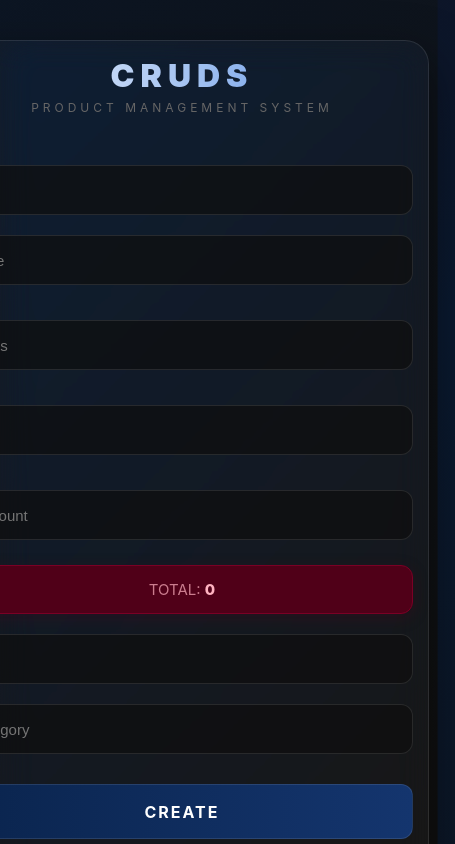
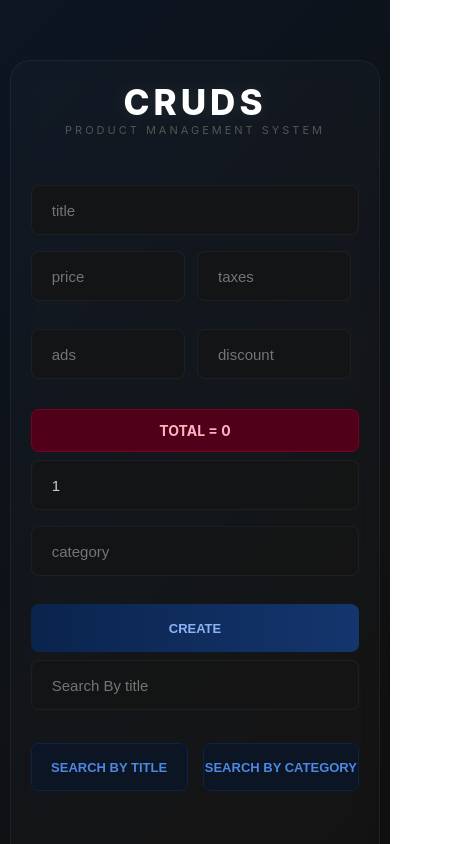
Before and after one commit to MahetabHafez/full-stack-cruds, a React (Create React App) app in the folder client/: page / in a window 390 px wide. Shown: the top 844 px of the page, 455 px wide, since content can reach past the window. Built offline with nearby package versions, Linux system fonts and the light colour scheme; no server answers.

Commit message:
Final UI and Count fix

```diff
--- a/client/src/App.css
+++ b/client/src/App.css
@@ -1,4 +1,3 @@
-/* 1. Global Reset & Body Styling */
 * {
     margin: 0;
     padding: 0;
@@ -9,12 +8,10 @@ body {
     background: linear-gradient(-45deg, #050505, #101010, #0a192f, #1a0005);
     background-size: 400% 400%;
     animation: mirrorMove 15s ease infinite;
-    color: #e0e0e0;
-    font-family: 'Inter', 'Segoe UI', Tahoma, Geneva, Verdana, sans-serif;
+    color: #a0a0a0;
+    font-family: 'Inter', sans-serif;
     min-height: 100vh;
     padding: 40px 0;
-    display: flex;
-    justify-content: center;
 }
 
 @keyframes mirrorMove {
@@ -23,226 +20,155 @@ body {
     100% { background-position: 0% 50%; }
 }
 
-/* 2. Container Styling (Glassmorphism) */
 .cruds {
     width: 95%;
-    max-width: 1100px;
-    backdrop-filter: blur(16px) saturate(180%);
-    background: rgba(255, 255, 255, 0.03);
-    padding: 30px;
-    border-radius: 24px;
-    border: 1px solid rgba(255, 255, 255, 0.1);
-    box-shadow: 0 20px 50px rgba(0, 0, 0, 0.5);
+    max-width: 1200px;
+    margin: 20px auto;
+    backdrop-filter: blur(10px);
+    background: rgba(255, 255, 255, 0.02);
+    padding: 20px;
+    border-radius: 20px;
+    border: 1px solid rgba(255, 255, 255, 0.05);
+    overflow-x: auto;
 }
 
-/* 3. Header Styling */
+.cruds::-webkit-scrollbar { height: 6px; }
+.cruds::-webkit-scrollbar-thumb { background: rgba(255, 255, 255, 0.1); border-radius: 10px; }
+
 .head h2 {
-    font-size: 45px;
+    font-size: 50px;
     color: #fff;
     text-align: center;
-    letter-spacing: 6px;
-    font-weight: 900;
-    text-transform: uppercase;
-    margin-bottom: 5px;
-    background: linear-gradient(to right, #fff, #4d88e3);
-    -webkit-background-clip: text;
-    -webkit-text-fill-color: transparent;
+    letter-spacing: 4px;
+    font-weight: 800;
+    text-shadow: 0 0 20px rgba(255, 255, 255, 0.1);
 }
 
 .head p {
     text-align: center;
-    color: #666;
+    color: #555;
     margin-bottom: 40px;
-    font-size: 12px;
+    font-size: 11px;
     text-transform: uppercase;
-    letter-spacing: 4px;
+    letter-spacing: 3px;
 }
 
-/* 4. Inputs Styling */
 input {
     width: 100%;
     height: 50px;
     outline: none;
-    border: 1px solid rgba(255, 255, 255, 0.1);
-    background: rgba(15, 15, 15, 0.7);
-    color: #fff;
-    margin: 10px 0;
-    border-radius: 12px;
+    border: 1px solid rgba(255, 255, 255, 0.05);
+    background: rgba(20, 20, 20, 0.8);
+    color: #ccc;
+    margin: 8px 0;
+    border-radius: 8px;
     padding: 0 20px;
     font-size: 15px;
-    transition: all 0.3s cubic-bezier(0.4, 0, 0.2, 1);
+    transition: 0.3s ease;
 }
 
 input:focus {
     border-color: #4d88e3;
-    background: rgba(25, 25, 25, 1);
-    transform: translateY(-3px);
-    box-shadow: 0 10px 20px rgba(0, 0, 0, 0.3);
+    background: rgba(30, 30, 30, 0.9);
+    transform: translateY(-2px);
+    box-shadow: 0 5px 15px rgba(0, 0, 0, 0.4);
 }
 
-.price {
-    display: flex;
-    gap: 15px;
-    align-items: center;
-    margin-bottom: 10px;
-}
+.price { display: flex; gap: 12px; align-items: center; }
 
-/* 5. Total Badge */
 #total {
     background: #500018;
     color: #ffb3c1;
-    padding: 14px 25px;
-    border-radius: 12px;
-    min-width: 140px;
+    padding: 12px 20px;
+    border-radius: 8px;
+    min-width: 120px;
     text-align: center;
-    font-weight: 800;
+    font-weight: 700;
     border: 1px solid #7a0025;
-    font-size: 15px;
-    box-shadow: 0 4px 15px rgba(80, 0, 24, 0.3);
-}
-
-#total::before { content: 'TOTAL: '; font-weight: 400; opacity: 0.7; }
-
-/* 6. Buttons Styling */
-button {
-    cursor: pointer;
-    border: none;
-    font-family: inherit;
-    transition: 0.4s cubic-bezier(0.4, 0, 0.2, 1);
-}
-
-/* Main Submit Button (Create/Update) */
-#submit {
-    width: 100%;
-    height: 55px;
-    background: linear-gradient(90deg, #0a244d, #14356e);
-    color: #fff;
-    border-radius: 12px;
-    font-size: 16px;
-    font-weight: 700;
-    text-transform: uppercase;
-    margin-top: 20px;
-    letter-spacing: 2px;
-    border: 1px solid rgba(255, 255, 255, 0.1);
-}
-
-#submit:hover {
-    filter: brightness(1.3);
-    transform: scale(1.02);
-    box-shadow: 0 10px 25px rgba(20, 53, 110, 0.4);
-}
-
-/* Search Buttons */
-.btnSearch { display: flex; gap: 15px; margin: 30px 0; }
-.btnSearch button {
-    background: rgba(7, 22, 46, 0.4);
-    border: 1px solid #0d2347;
-    color: #4d88e3;
-    flex: 1;
-    height: 45px;
-    border-radius: 10px;
-    font-weight: 600;
-}
-
-.btnSearch button:hover {
-    background: #0d2347;
-    color: #fff;
-    transform: translateY(-2px);
-}
-
-/* 7. Delete All Button - Red & Bold */
-.delete-all-btn {
-    width: 100%;
-    height: 50px;
-    background: rgba(80, 0, 24, 0.8) !important;
-    color: #ffb3c1 !important;
-    border: 1px solid #7a0025 !important;
-    border-radius: 15px;
-    font-weight: 900;
-    margin: 25px 0;
-    text-transform: uppercase;
     font-size: 14px;
 }
 
-.delete-all-btn:hover {
-    background: #7a0025 !important;
-    transform: scale(1.01);
-    box-shadow: 0 0 20px rgba(122, 0, 37, 0.4);
+#total::before { content: 'TOTAL = '; }
+
+button {
+    width: 100%;
+    height: 48px;
+    border: none;
+    cursor: pointer;
+    border-radius: 8px;
+    font-weight: 700;
+    text-transform: uppercase;
+    transition: 0.4s;
+    font-size: 13px;
 }
-
-/* 8. Table Styling */
-table {
+.outputs > button {
     width: 100%;
-    margin-top: 40px;
-    border-collapse: separate;
-    border-spacing: 0 12px;
-}
-
-table th {
-    text-align: center;
-    padding: 15px;
-    color: #555;
-    font-size: 12px;
-    text-transform: uppercase;
-    letter-spacing: 2px;
-}
-
-table td {
-    padding: 20px;
-    background: rgba(255, 255, 255, 0.02);
-    color: #aaa;
-    text-align: center;
-    border-top: 1px solid rgba(255, 255, 255, 0.05);
-    border-bottom: 1px solid rgba(255, 255, 255, 0.05);
+    height: 40px;
+    border-radius: 8px;
+    border: none;
+    cursor: pointer;
+    font-weight: bold;
     transition: 0.3s;
 }
 
-table tr td:first-child { border-radius: 15px 0 0 15px; border-left: 1px solid rgba(255, 255, 255, 0.05); }
-table tr td:last-child { border-radius: 0 15px 15px 0; border-right: 1px solid rgba(255, 255, 255, 0.05); }
-
-table tr:hover td {
-    background: rgba(255, 255, 255, 0.06);
-    color: #fff;
-    transform: scale(1.005);
+.outputs > button:hover {
+    filter: brightness(1.2);
+    transform: scale(1.01);
 }
 
-/* 9. Action Buttons Inside Table */
-.update-btn {
-    background: rgba(18, 38, 18, 0.6) !important;
-    color: #63d663 !important;
-    width: 85px;
-    height: 34px;
-    border: 1px solid #1e4d1e !important;
-    border-radius: 8px;
-    font-size: 11px;
+#submit {
+    background: linear-gradient(90deg, #0a244d, #14356e);
+    color: #8cb4f5;
+    margin-top: 20px;
 }
 
-.update-btn:hover {
-    background: #1e4d1e !important;
-    color: #fff !important;
-    box-shadow: 0 0 15px rgba(30, 77, 30, 0.5);
+#submit:hover { filter: brightness(1.2); transform: scale(1.01); }
+
+.btnSearch { display: flex; gap: 15px; margin: 25px 0; }
+.btnSearch button { background: rgba(7, 22, 46, 0.6); border: 1px solid #0d2347; color: #4d88e3; }
+.btnSearch button:hover { background: #0d2347; color: #fff; }
+
+#deleteAll button {
+    background: #500018 !important;
+    color: #ffb3c1 !important;
+    border: 1px solid #7a0025 !important;
+    margin: 20px 0;
 }
 
-.delete-btn {
-    background: rgba(43, 17, 17, 0.6) !important;
-    color: #e65c5c !important;
-    width: 85px;
-    height: 34px;
-    border: 1px solid #501b1b !important;
-    border-radius: 8px;
-    font-size: 11px;
+#deleteAll button:hover { background: #7a0025 !important; }
+
+table { width: 100%; margin-top: 50px; border-collapse: separate; border-spacing: 0 15px; min-width: 800px; }
+table th { text-align: center; padding: 10px 20px; color: #444; font-size: 11px; text-transform: uppercase; }
+table td {
+    padding: 15px 20px;
+    background: rgba(18, 18, 18, 0.7);
+    color: #888;
+    text-align: center;
+    vertical-align: middle;
 }
 
-.delete-btn:hover {
-    background: #501b1b !important;
-    color: #fff !important;
-    box-shadow: 0 0 15px rgba(80, 27, 27, 0.5);
+table td:nth-child(2) { white-space: nowrap; color: #fff; font-weight: 600; }
+table tr td:first-child { border-radius: 12px 0 0 12px; }
+table tr td:last-child { border-radius: 0 12px 12px 0; }
+table tr:hover td { background: rgba(25, 25, 25, 0.8); color: #fff; }
+
+.update-btn { background: #122612 !important; color: #63d663 !important; width: 90px; height: 35px; }
+.delete-btn { background: #2b1111 !important; color: #e65c5c !important; width: 90px; height: 35px; }
+
+button:hover {
+    filter: brightness(1.2);
+    transform: translateY(-2px);
+    box-shadow: 0 5px 15px rgba(0,0,0,0.3);
+    cursor: pointer;
 }
 
-/* 10. Responsive Design */
+
+.update-btn:hover, .delete-btn:hover {
+    transform: scale(1.1);
+}
 @media (max-width: 768px) {
-    .head h2 { font-size: 32px; }
-    .price { flex-direction: column; align-items: stretch; }
-    #total { width: 100%; }
-    .cruds { padding: 15px; }
+    .head h2 { font-size: 35px; }
+    .price { flex-wrap: wrap; }
+    .price input { width: calc(50% - 10px); }
+    #total { width: 100%; margin-top: 10px; }
 }
--- a/client/src/App.js
+++ b/client/src/App.js
@@ -101,22 +101,35 @@ function App() {
         </div>
         <input onChange={(e) => setProduct({...product, count: e.target.value})} value={product.count} type="number" placeholder="count" />
         <input onChange={(e) => setProduct({...product, category: e.target.value})} value={product.category} type="text" placeholder="category" />
-        <button onClick={handleSubmit} id="submit" className="main-btn">
-            {mood === 'create' ? 'Create' : 'Update'}
-        </button>
+        <button onClick={handleSubmit} id="submit">{mood === 'create' ? 'Create' : 'Update'}</button>
       </div>
 
       <div className="outputs">
         <div className="searchBlock">
           <input onChange={(e) => setSearch(e.target.value)} type="text" placeholder={`Search By ${searchMood}`} />
           <div className="btnSearch">
-            <button className="main-btn" onClick={() => setSearchMood('title')}>Search By Title</button>
-            <button className="main-btn" onClick={() => setSearchMood('category')}>Search By Category</button>
+            <button onClick={() => setSearchMood('title')}>Search By Title</button>
+            <button onClick={() => setSearchMood('category')}>Search By Category</button>
           </div>
         </div>
 
+
         {products.length > 0 && (
-          <button onClick={deleteAll} className="delete-all-btn">
+          <button
+            onClick={deleteAll}
+            style={{
+              width: '100%',
+              background: '#500018',
+              color: 'white',
+              padding: '10px',
+              margin: '20px 0',
+              border: 'none',
+              cursor: 'pointer',
+              borderRadius: '20px',
+              fontSize: '16px',
+              fontWeight: 'bold'
+            }}
+          >
             Delete All ({products.length})
           </button>
         )}
@@ -140,12 +153,27 @@ function App() {
                 <td>{item.total}</td>
                 <td>{item.category}</td>
                 <td>
-                  <button className="btn-update" onClick={() => updateProduct(item)}>
-                    update
-                  </button>
-                </td>
+            <button
+                 onClick={() => updateProduct(item)}
+                 style={{
+                   background: '#166226ff',
+                   color: 'white',
+                   width: '90%',
+                   padding: '5px',
+                   border: 'none',
+                   cursor: 'pointer',
+                   borderRadius: '4px',
+                   fontWeight: 'bold'
+                 }}
+               >
+                 update
+            </button>
+                 </td>
                 <td>
-                  <button className="btn-delete" onClick={() => deleteProduct(item._id)}>
+                  <button
+                    onClick={() => deleteProduct(item._id)}
+                    style={{ background: '#500018', color: 'white', width: '90%', padding: '5px', border: 'none', cursor: 'pointer', borderRadius: '4px' }}
+                  >
                     delete
                   </button>
                 </td>
```
